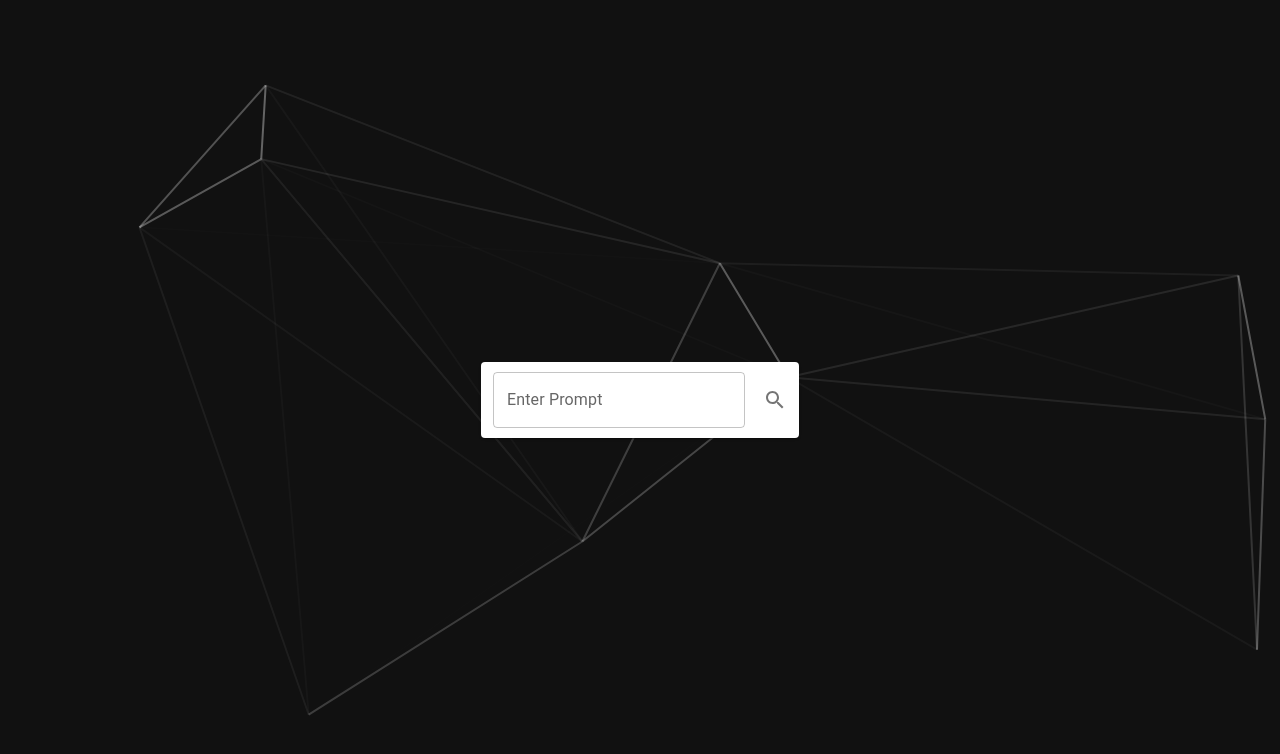
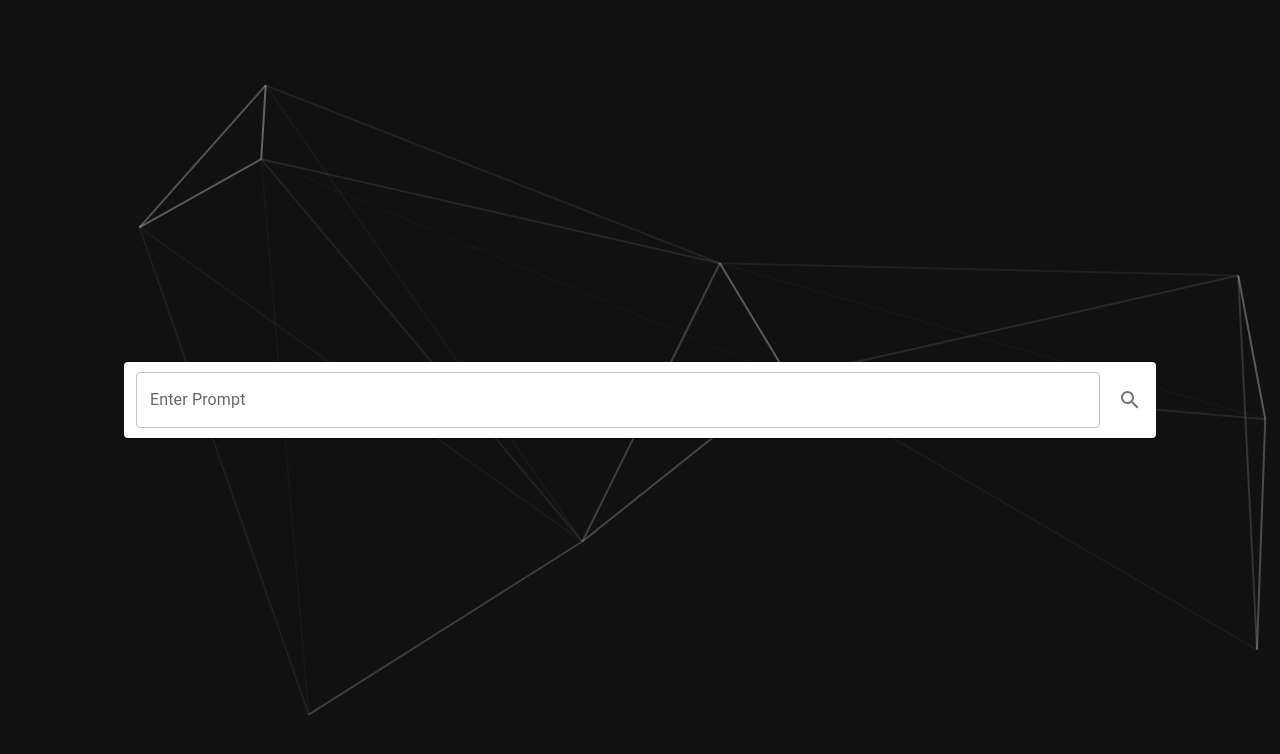
Before and after one commit to marissaposner/graph-hackathon-2023, a React (Create React App) app in the folder frontend/: page / in a window 1280 px wide. Shown: the top 754 px of the page. Built offline with nearby package versions, Linux system fonts and the light colour scheme.

Commit message:
widen-input-80

```diff
--- a/frontend/src/App.js
+++ b/frontend/src/App.js
@@ -9,7 +9,7 @@ import { loadFull } from "tsparticles";
 
 function App() {
   const particlesInit = async (main) => {
-    console.log(main);
+    // console.log(main);
 
     // you can initialize the tsParticles instance (main) here, adding custom shapes or presets
     // this loads the tsparticles package bundle, it's the easiest method for getting everything ready
--- a/frontend/src/Components/CustomizedInputBase.js
+++ b/frontend/src/Components/CustomizedInputBase.js
@@ -33,7 +33,7 @@ export function CustomizedInputBase(props) {
 
   const Search = async (event) => {
     event.preventDefault();
-    console.log(input)
+    // console.log(input)
     props.apiCalled(true)
     const res  = await axios.post('http://127.0.0.1:5000/api/v1/dashboard', {
         input: input
@@ -46,7 +46,7 @@ export function CustomizedInputBase(props) {
     props.setData(res.data);
 
     props.apiCalled(false)
-    console.log(persons)
+    // console.log(persons)
 
 
     // navigate('/')
@@ -55,18 +55,19 @@ export function CustomizedInputBase(props) {
 
   return (
     <Paper
-      sx={{ p: '2px 4px', display: 'flex', alignItems: 'center', width: 310 }}
+      sx={{ p: '2px 4px', display: 'flex', alignItems: 'center', width: "80%" }}
     >
     <Box
       component="form"
       sx={{
-        '& > :not(style)': { m: 1, width: '25ch' },
+         m: 1, width: '100%'
       }}
       noValidate
       autoComplete="off"
       onSubmit={Search}
     >
       <TextField
+      sx = {{width: "100%"}}
         id="outlined-controlled"
         label="Enter Prompt"
         value={input}
--- a/frontend/src/Components/table.js
+++ b/frontend/src/Components/table.js
@@ -16,7 +16,7 @@ function buildColumns(data){
 
     for (var index = 0; index < column_header.length; index++)
     {
-        console.log(column_header[index]);
+        // console.log(column_header[index]);
         columns.push({id: column_header[index], label: column_header[index], minWidth: 170, align: "right",format: (value) => value })
     }
 
```
Also changed, not shown: 1 other file (tests, documents, lock files or other folders).
